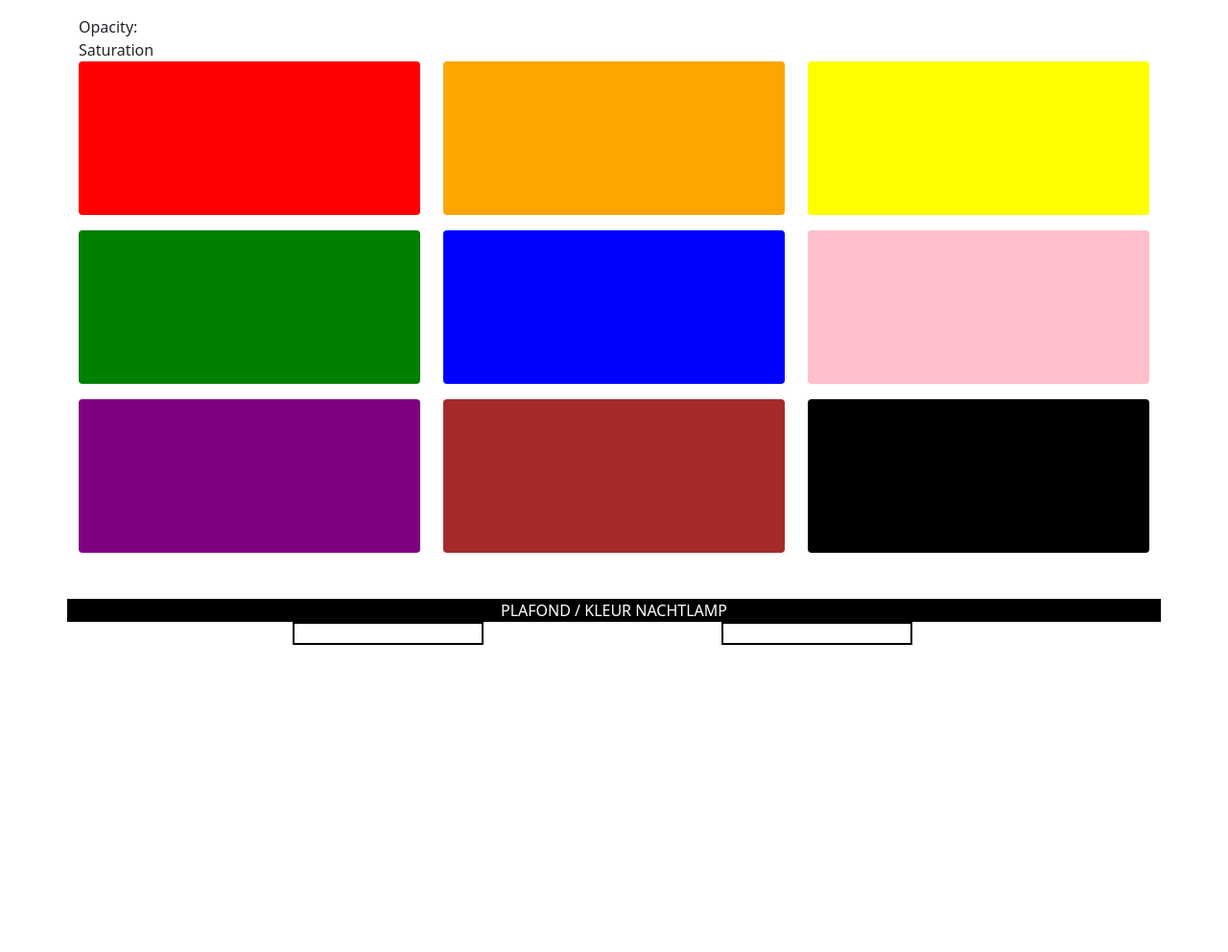
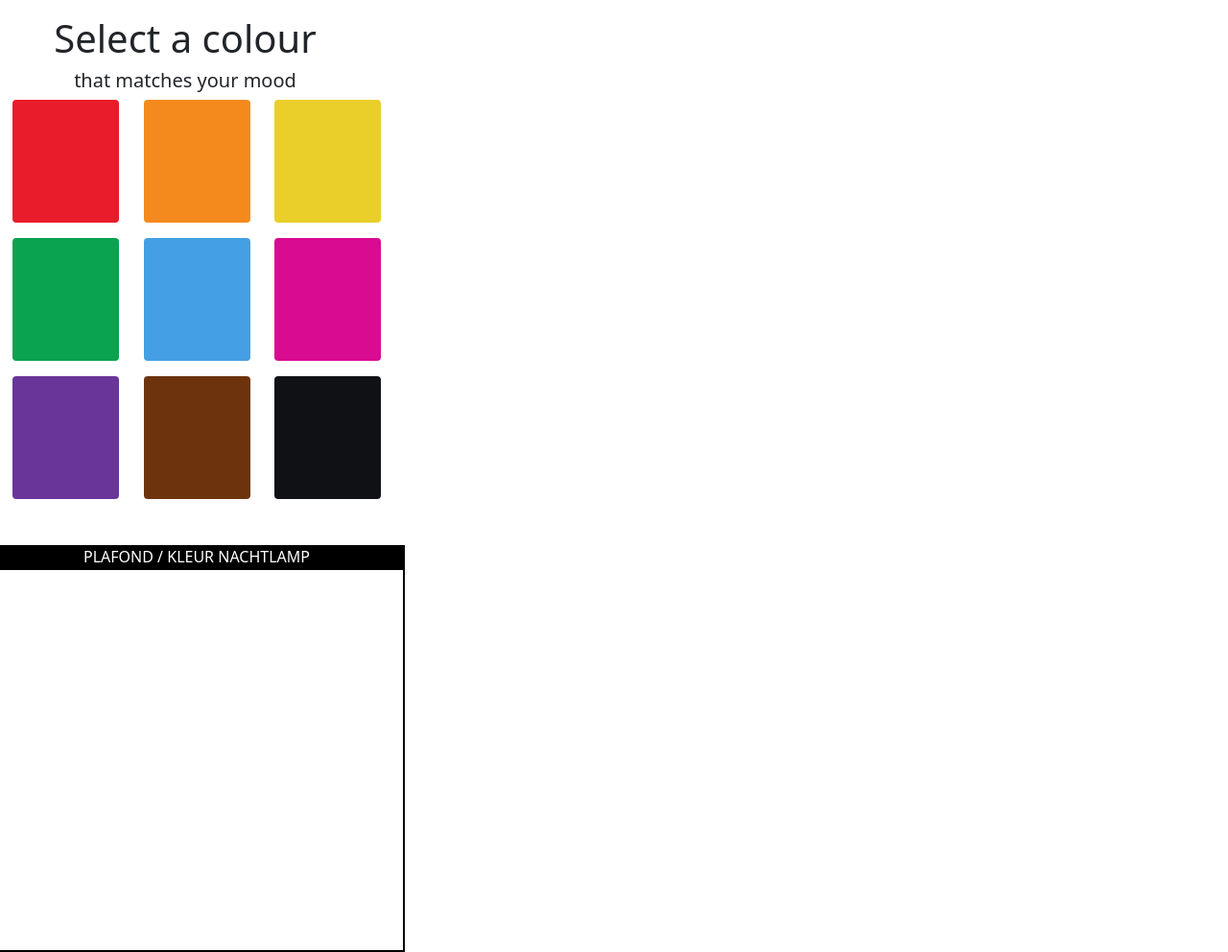
Before and after one commit to lucdebrouwer/fixuprototype, a plain HTML site: page index.html in a window 1280 px wide. Shown: the whole page at 96% size. Before the commit the page ends 800 px from the top, so only its background shows below. Drawn offline with nearby package versions, Linux system fonts and the light colour scheme.

Commit message:
Updated styling to make it more inline with figma design

```diff
--- a/index.html
+++ b/index.html
@@ -4,10 +4,10 @@
     <meta charset="UTF-8" />
     <meta name="viewport" content="width=device-width, initial-scale=1.0" />
     <meta http-equiv="X-UA-Compatible" content="ie=edge" />
-    <title>Document</title>
+    <title>Mood app</title>
     <style>
       .buttons {
-        border-color: red;
+        border-color: #e91c2b;
       }
 
       #content {
@@ -17,41 +17,51 @@
         color: white;
       }
       button {
-        height: 10rem !important;
-        width: 100%;
+        height: 128px;
+        left: 134px;
+        top: 137px;
+        width: 111px;
+
       }
       .btn-red {
-        background-color: red !important;
+        background-color: #e91c2b !important;
       }
       .btn-orange {
-        background-color: orange !important;
+        background-color: #F48A1D !important;
       }
       .btn-blue {
-        background-color: blue !important;
+        background-color: #44A0E3 !important;
       }
       .btn-green {
-        background-color: green !important;
+        background-color: #0aa350 !important;
       }
       .btn-pink {
-        background-color: pink !important;
+        background-color: #d90b91 !important;
       }
       .btn-brown {
-        background-color: brown !important;
+        background-color: #6D330D !important;
       }
       .btn-black {
-        background-color: black !important;
+        background-color: #101115 !important;
       }
       .btn-yellow {
-        background-color: yellow !important;
+        background-color: #eacf2a !important;
       }
       .btn-purple {
-        background-color: purple !important;
+        background-color: #693599 !important;
       }
 
       .lamp {
         text-align: center;
         height: 1.5em;
         border: 2px solid black;
+        height: 400px;
+      }
+
+      .phonescreen {
+        width: 410px;
+        text-align: center;
+        vertical-align: center;
       }
     </style>
     <link
@@ -62,13 +72,14 @@
     />
   </head>
   <body>
+    <div class="phonescreen">
       <div class="container">
         <div class="row">
           <div class="buttons">
             <div class="row">
               <div class="row mt-3">
-              <div>Opacity:</div>
-              <div>Saturation</div>
+                <h1>Select a colour</h1>
+                <h5>that matches your mood</h3>
               </div>
               <div class="col">
                 <button class="btn btn-red" value="RED"></button>
@@ -103,6 +114,8 @@
               </div>
             </div>
           </div>
+    </div>
+
 
         <!-- <div class="col">
           <div class="buttons">
@@ -114,15 +127,8 @@
       </div>
       <div class="row">
         <div id="content" class="mt-5">PLAFOND / KLEUR NACHTLAMP</div>
-        <div class="row">
-          <div class="col"></div>
-          <div class="col">
           <div class="lamp"></div>
-          </div>
-          <div class="col"></div>
-          <div class="col"><div class="lamp"></div></div>
-          <div class="col"></div>
-        </div>
+
       </div>
     </div>
     <script type="text/javascript">
@@ -137,8 +143,8 @@
           switch (event.target.value) {
             case "RED":
               for (let i = 0; i < test.length; i++) {
-                test[i].style.backgroundColor = "red";
-                test[i].style.borderColor = "red";
+                test[i].style.backgroundColor = "#e91c2b";
+                test[i].style.borderColor = "#e91c2b";
               }
 
               break;
@@ -150,26 +156,26 @@
               break;
             case "ORANGE":
               for (let i = 0; i < test.length; i++) {
-                test[i].style.backgroundColor = "orange";
-                test[i].style.borderColor = "orange";
+                test[i].style.backgroundColor = "#F48A1D";
+                test[i].style.borderColor = "#F48A1D";
               }
               break;
             case "BLUE":
               for (let i = 0; i < test.length; i++) {
-                test[i].style.backgroundColor = "blue";
-                test[i].style.borderColor = "blue";
+                test[i].style.backgroundColor = "#44A0E3";
+                test[i].style.borderColor = "#44A0E3";
               }
               break;
             case "PINK":
               for (let i = 0; i < test.length; i++) {
-                test[i].style.backgroundColor = "pink";
-                test[i].style.borderColor = "pink";
+                test[i].style.backgroundColor = "#d90b91";
+                test[i].style.borderColor = "#d90b91";
               }
               break;
             case "PURPLE":
               for (let i = 0; i < test.length; i++) {
-                test[i].style.backgroundColor = "purple";
-                test[i].style.borderColor = "purple";
+                test[i].style.backgroundColor = "#693599";
+                test[i].style.borderColor = "#693599";
               }
               break;
             case "BROWN":
@@ -186,8 +192,8 @@
               break;
             case "GREEN":
               for (let i = 0; i < test.length; i++) {
-                test[i].style.backgroundColor = "green";
-                test[i].style.borderColor = "green";
+                test[i].style.backgroundColor = "#0aa350";
+                test[i].style.borderColor = "#0aa350";
               }
               break;
             default:
```
Lines whose indentation alone changed are shown as unchanged.
